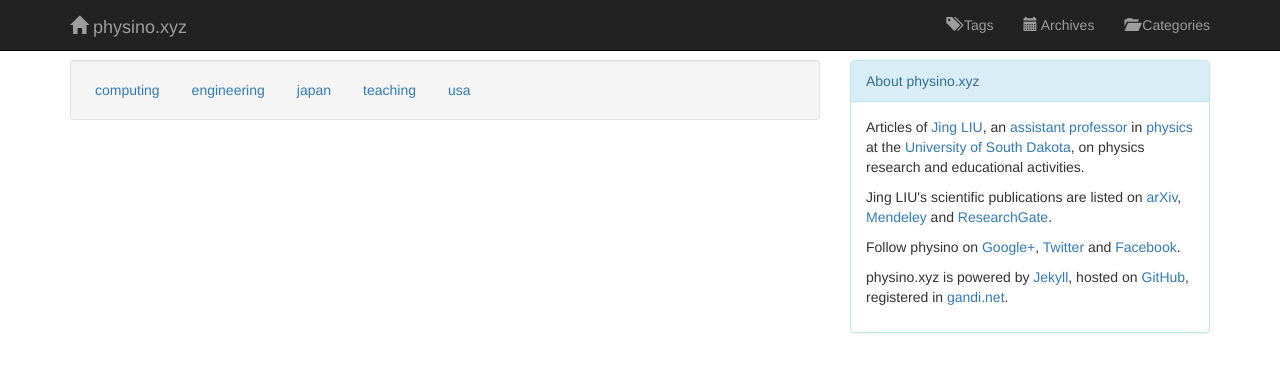
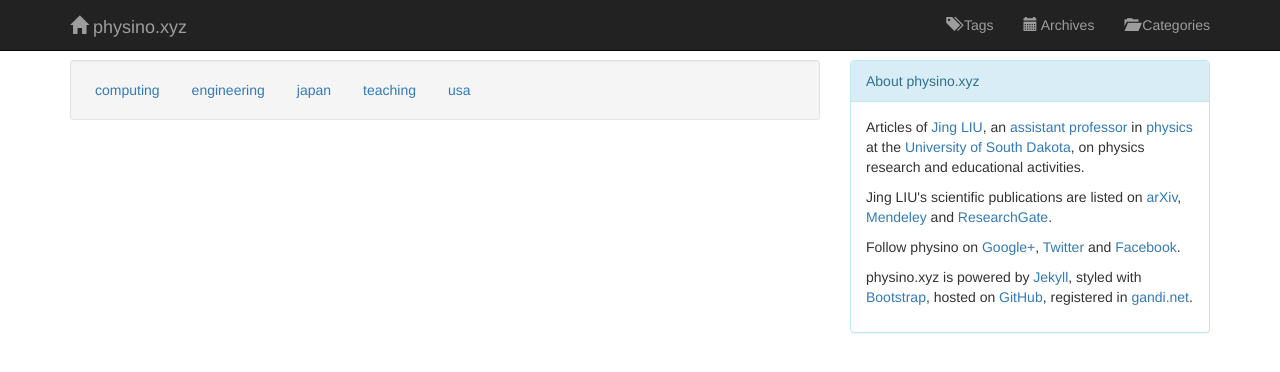
Before and after one commit to jintonic/jintonic.github.io, a Jekyll site: the page built from list.html, in a window 1280 px wide. Shown: the top 372 px of the page. Built offline with Jekyll 4.4.1, drawn with Linux system fonts in a browser that asks for light colours; nearby versions of some CDN libraries; Markdown is read by kramdown in place of the engine named in the settings.

Commit message:
added bootstrap

```diff
--- a/_includes/foot.html
+++ b/_includes/foot.html
@@ -20,11 +20,11 @@
 	href="https://twitter.com/physino_xyz">Twitter</a> and <a
 	href="https://www.facebook.com/physino">Facebook</a>.</p>
 
-      <p>physino.xyz is powered by <a href="jekyllrb.com">Jekyll</a>, hosted on
-      <a href="https://github.com/jintonic/jintonic.github.io">GitHub</a>,
+      <p>physino.xyz is powered by <a href="jekyllrb.com">Jekyll</a>, styled
+      with <a href="http://getbootstrap.com/">Bootstrap</a>, hosted on <a
+	href="https://github.com/jintonic/jintonic.github.io">GitHub</a>,
       registered in <a
-      href="https://www.gandi.net/whois/details?search=physino.xyz">gandi.net</a>.</p>
-
+	href="https://www.gandi.net/whois/details?search=physino.xyz">gandi.net</a>.</p>
     </div>
   </div>
 </div>
```
